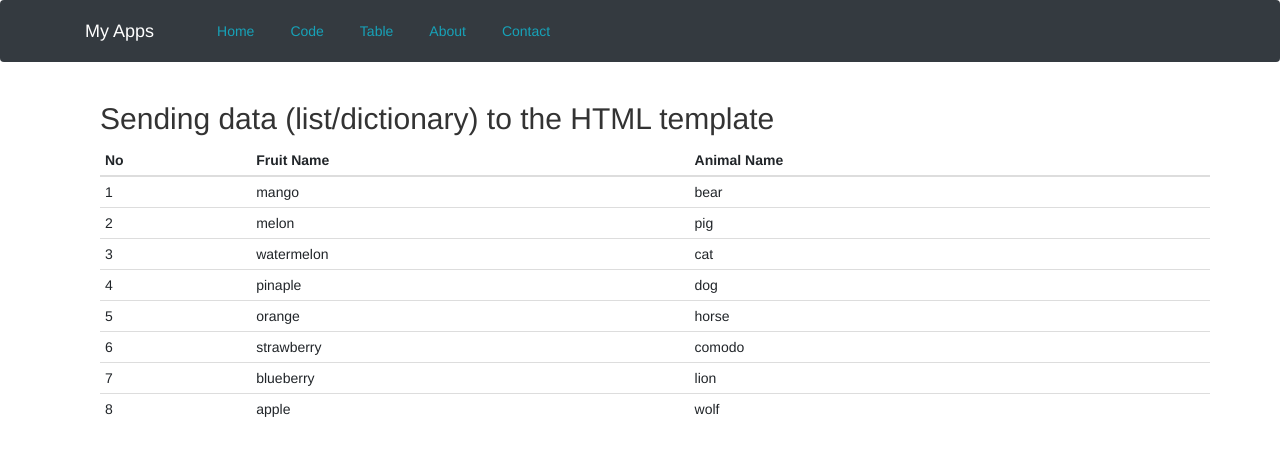
After one commit to Reinz-Stuff/scraping-with-flask, a Flask app: page /table in a window 1280 px wide. The commit adds this page. Shown: the top 456 px of the page. Run offline with Flask 2, Linux system fonts and the light colour scheme; the visitor is signed in with stand-in values (Sample User, id 1); some libraries are stand-ins or nearby versions.

Commit message:
10. Create login Feature part-03: Sending data (list/dictionary) to the HTML template

```diff
--- a/app.py
+++ b/app.py
@@ -2,6 +2,7 @@ from flask import Flask, render_template, request, session, redirect, url_for
 
 app = Flask(__name__)
 app.config["SECRET_KEY"] = "ThisIsMySecrectKey2022"
+app.jinja_env.filters["zip"] = zip
 
 
 @app.route("/", methods=["POST", "GET"])
@@ -51,6 +52,19 @@ def mycode():
         return render_template("codes.html", value=days, moods=moods)
 
     # if not logged in
+    else:
+        return redirect(url_for('myindex'))
+
+
+@app.route("/table")
+def mytable():
+    data_json = {
+        "no": [1, 2, 3, 4, 5, 6, 7, 8],
+        "fruit": ["mango", "melon", "watermelon", "pinaple", "orange", "strawberry", "blueberry", "apple"],
+        "animal": ["bear", "pig", "cat", "dog", "horse", "comodo", "lion", "wolf"]
+    }
+    if "email" in session:
+        return render_template("table.html", datable=data_json)
     else:
         return redirect(url_for('myindex'))
 
--- a/templates/main_layout.html
+++ b/templates/main_layout.html
@@ -8,6 +8,7 @@
     <link rel="stylesheet" href="https://cdn.jsdelivr.net/npm/bootstrap@4.3.1/dist/css/bootstrap.min.css" integrity="sha384-ggOyR0iXCbMQv3Xipma34MD+dH/1fQ784/j6cY/iJTQUOhcWr7x9JvoRxT2MZw1T" crossorigin="anonymous">
     <title>My Apps</title>
     <link rel="stylesheet" href="{{ url_for('static', filename='main.css') }}">
+    <link rel="stylesheet" href="https://maxcdn.bootstrapcdn.com/bootstrap/3.4.1/css/bootstrap.min.css">
 </head>
 <body>
     <!--NAVIGATION BARS-->
@@ -28,6 +29,8 @@
                                 value="Home"></a>
                         <a class="nav-item nav-link" href="{{ url_for('mycode') }}"><input type="submit" class="btn btn-outline-info"
                                 value="Code"></a>
+                        <a class="nav-item nav-link" href="{{ url_for('mytable') }}"><input type="submit" class="btn btn-outline-info"
+                                value="Table"></a>
                         <a class="nav-item nav-link" href="{{ url_for('myabout') }}"><input type="submit" class="btn btn-outline-info"
                                 value="About"></a>
                         <a class="nav-item nav-link" href="{{ url_for('mycontact') }}"><input type="submit" class="btn btn-outline-info"
--- /dev/null
+++ b/templates/table.html
@@ -0,0 +1,28 @@
+{% extends "main_layout.html" %}
+{% block content %}
+<body>
+
+<div class="container">
+  <h2>Sending data (list/dictionary) to the HTML template</h2>
+  <table class="table table-condensed">
+    <thead>
+      <tr>
+        <th>No</th>
+        <th>Fruit Name</th>
+        <th>Animal Name</th>
+      </tr>
+    </thead>
+    <tbody>
+    {% for nos, fruits, animals in datable["no"] | zip(datable["fruit"], datable["animal"]) %}
+      <tr>
+        <td>{{ nos }}</td>
+        <td>{{ fruits }}</td>
+        <td>{{ animals }}</td>
+      </tr>
+    {% endfor %}
+    </tbody>
+  </table>
+</div>
+
+</body>
+{% endblock %}
```
